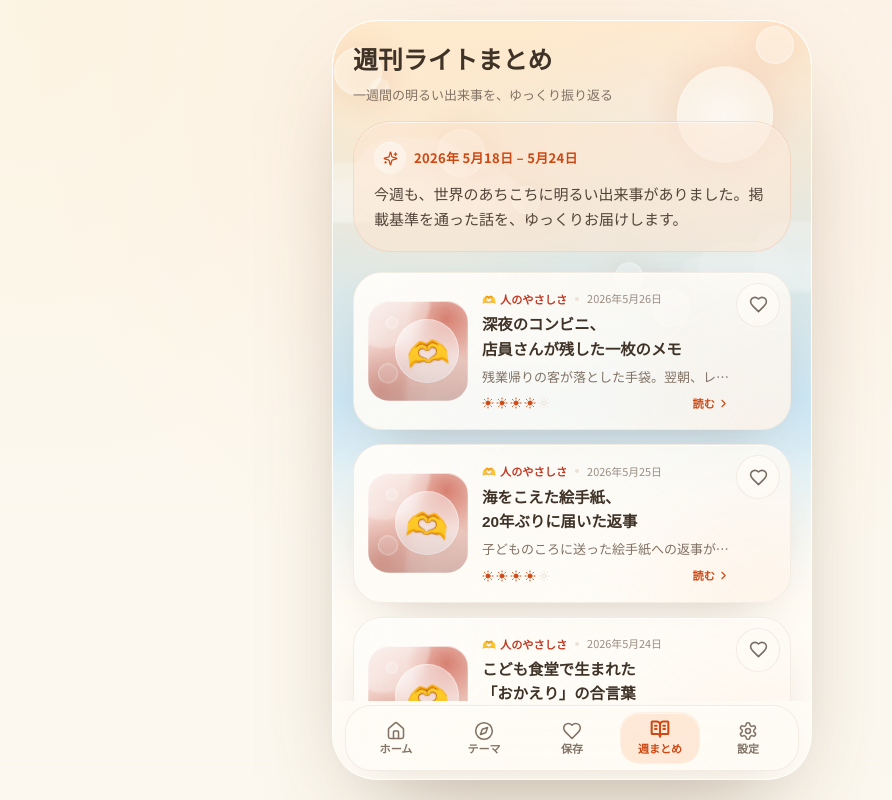
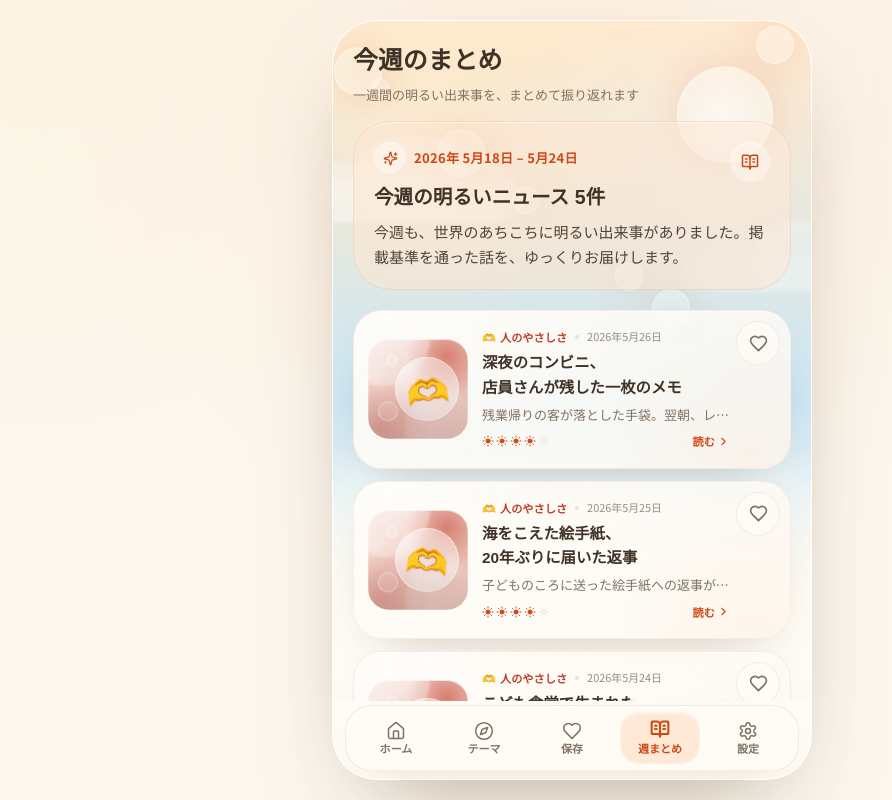
Before and after one commit to sunpotflower4460-cpu/Hot-news, a Next.js app: page /digest in a window 1280 px wide. Shown: the whole page, without its empty margins (68-960 px from the left). Built offline with nearby package versions, Linux system fonts and the light colour scheme; a web font is replaced by a local one.

Commit message:
clarify weekly digest hierarchy

```diff
--- a/src/app/(app)/digest/page.tsx
+++ b/src/app/(app)/digest/page.tsx
@@ -1,4 +1,4 @@
-import { Sparkles } from 'lucide-react';
+import { BookOpenText, Sparkles } from 'lucide-react';
 import { ArticleCard } from '@/components/article/ArticleCard';
 import { ScreenHeader } from '@/components/layout/ScreenHeader';
 import { EmptyState } from '@/components/ui/EmptyState';
@@ -11,7 +11,7 @@ export default async function DigestPage() {
 
   return (
     <div className="pb-10">
-      <ScreenHeader title="週刊ライトまとめ" subtitle="一週間の明るい出来事を、ゆっくり振り返る" />
+      <ScreenHeader title="今週のまとめ" subtitle="一週間の明るい出来事を、まとめて振り返れます" />
 
       {articles.length === 0 ? (
         <EmptyState
@@ -26,23 +26,38 @@ export default async function DigestPage() {
         />
       ) : (
         <>
-          <div className="px-5 pt-1">
+          <section aria-labelledby="digest-intro-heading" className="px-5 pt-1">
             <div className="relative overflow-hidden rounded-panel border border-accent/10 bg-accent-soft/55 p-5 shadow-inner-light">
-              <div className="absolute -right-10 -top-10 h-32 w-32 animate-breathe rounded-full bg-white/35 blur-3xl" />
-              <div className="relative mb-2 flex items-center gap-2 text-accent">
-                <span className="flex h-8 w-8 items-center justify-center rounded-full bg-white/40 shadow-inner-light">
-                  <Sparkles size={15} />
+              <div
+                aria-hidden
+                className="absolute -right-10 -top-10 h-32 w-32 animate-breathe rounded-full bg-white/35 blur-3xl"
+              />
+              <div className="relative flex items-start justify-between gap-3">
+                <div className="min-w-0">
+                  <div className="mb-2 flex items-center gap-2 text-accent">
+                    <span className="flex h-8 w-8 items-center justify-center rounded-full bg-white/40 shadow-inner-light">
+                      <Sparkles aria-hidden size={15} />
+                    </span>
+                    <span className="text-caption font-bold tracking-wide">{digest.weekLabel}</span>
+                  </div>
+                  <h1 id="digest-intro-heading" className="text-h2 font-bold text-text">
+                    今週の明るいニュース {articles.length}件
+                  </h1>
+                </div>
+                <span className="flex h-10 w-10 shrink-0 items-center justify-center rounded-full bg-white/35 text-accent shadow-inner-light">
+                  <BookOpenText aria-hidden size={18} />
                 </span>
-                <span className="text-caption font-bold tracking-wide">{digest.weekLabel}</span>
               </div>
-              <p className="relative text-body leading-relaxed text-text/90">{digest.intro}</p>
+              <p className="relative mt-2 text-body leading-relaxed text-text/90">{digest.intro}</p>
             </div>
-          </div>
-          <div className="mt-5 space-y-3.5 px-5">
+          </section>
+
+          <section aria-label="今週の明るいニュース一覧" className="mt-5 space-y-3 px-5">
             {articles.map((article) => (
               <ArticleCard key={article.id} article={article} layout="list" />
             ))}
-          </div>
+          </section>
+
           <div className="px-5 pt-7">
             <p className="rounded-card bg-surface/55 px-4 py-3 text-center text-caption text-muted shadow-inner-light backdrop-blur-sm">
               来週も、世界に実在する明るい出来事を集めます。
```
